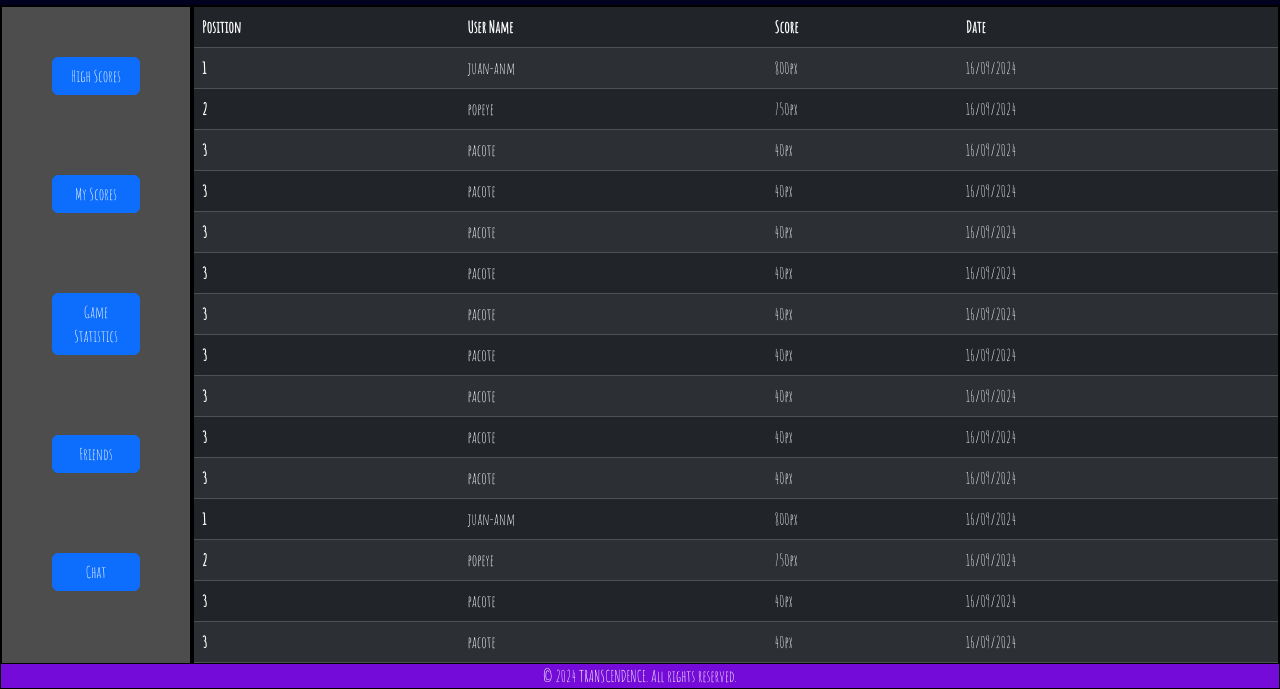
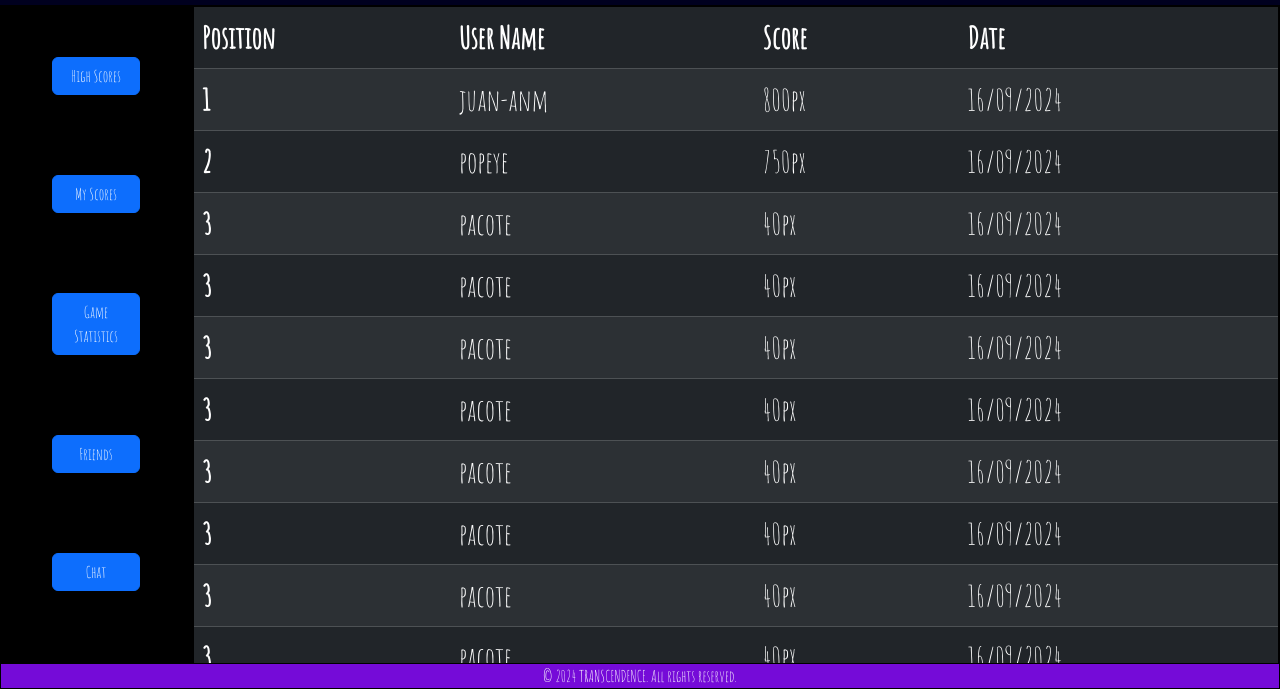
Before and after one commit to JuaaAntonio86/Odin-Dashboard, a plain HTML site: page index.html in a window 1280 px wide. Shown: the part 111-800 px from the top of the page. Drawn offline with nearby package versions, Linux system fonts and the light colour scheme.

Commit message:
Implemented grid display and table dashboard for high scores 2

```diff
--- a/index.html
+++ b/index.html
@@ -47,7 +47,7 @@
 			</div>
 			<div class="content_nav">
 				<div class="table-container">
-					<table class="table table-dark table-striped">
+					<table class="table table-dark table-striped table-hover">
 						<thead>
 							<tr>
 							<th scope="col">Position</th>
@@ -209,8 +209,8 @@
 								</tr>
 								<tr>
 									<th scope="row">3</th>
-									<td>pacote</td>
-									<td>40px</td>
+									<td>LAST</td>
+									<td>486666</td>
 									<td>16/09/2024</td>
 								</tr>
 						</tbody>
--- a/style.css
+++ b/style.css
@@ -28,8 +28,8 @@ body{
 }
 
 .app .bar_nav_flex{
-	background-color: rgb(77, 77, 77);
-	border: 2px solid black;
+	background-color: rgb(0, 0, 0);
+	border: 2px solid rgb(0, 0, 0);
 	justify-content: center;
 	align-items: flex-start;
 	display: flex;
@@ -37,7 +37,6 @@ body{
 }
 
 .app .bar_nav{
-	background-color: rgb(77, 77, 77);
 	margin: 50px;
 	display: grid;
 	gap: 80px;
@@ -69,6 +68,8 @@ body{
 }
 
 .table-container{
-	max-height: 100vh;
+	font-size: 30px;
+	max-height: 90vh;
 	overflow-y: auto !important;
+	padding-bottom: 10px;
 }
```
Lines whose indentation alone changed are shown as unchanged.
